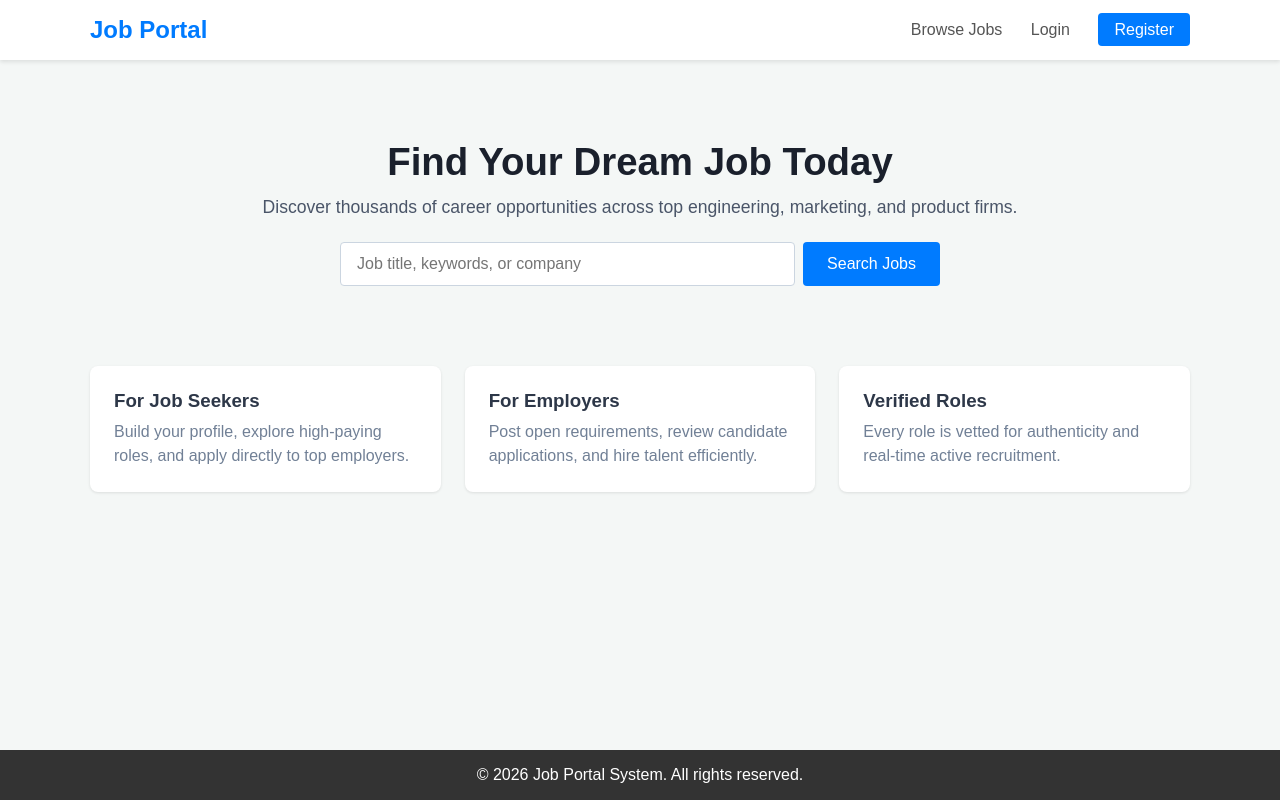
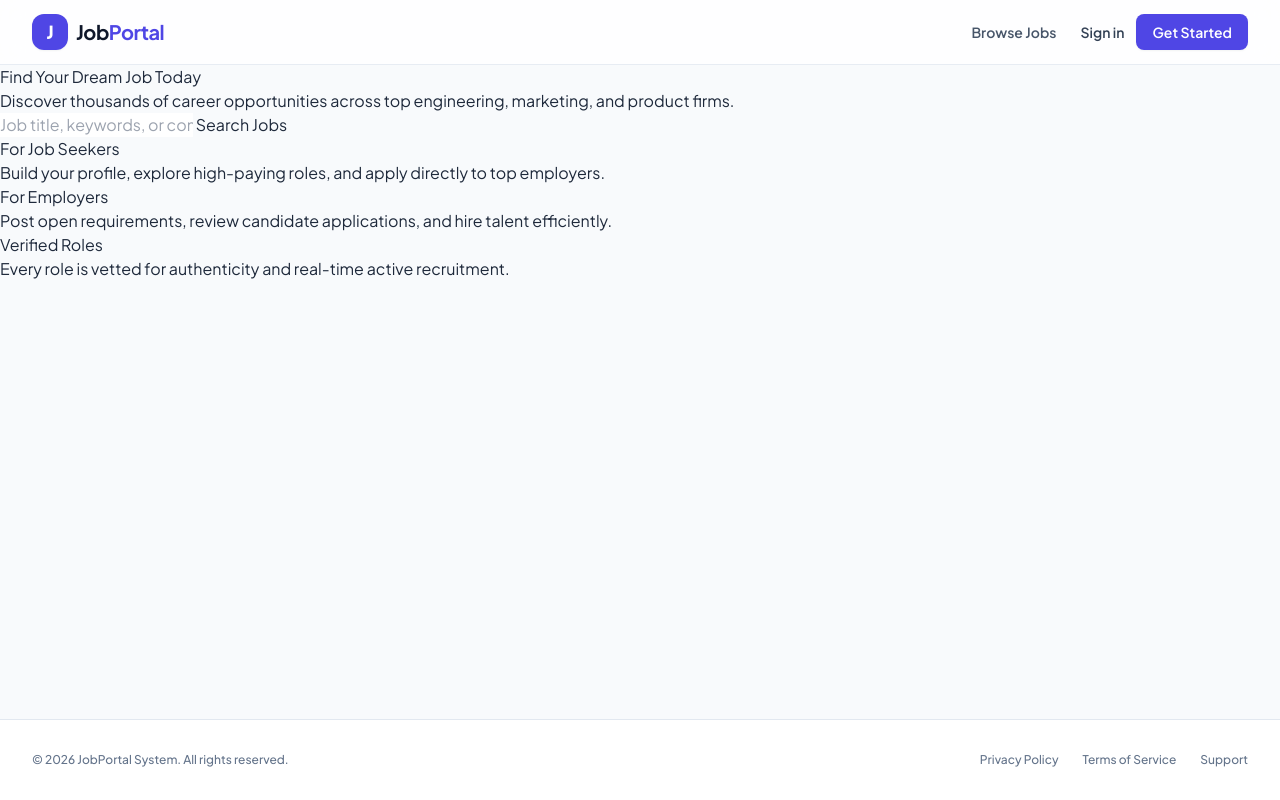
Before and after one commit to PANKAJGIT-15/JOB-PORTAL, a PHP site: page /job-portal/ in a window 1280 px wide. Run offline with PHP 8.4, Linux system fonts and the light colour scheme; some libraries are stand-ins or nearby versions.

Commit message:
feat: setup Plus Jakarta Sans typography and modern theme tokens

```diff
--- a/views/layouts/footer.php
+++ b/views/layouts/footer.php
@@ -1,8 +1,13 @@
-</main>
-<footer class="footer">
-    <div class="container footer-container">
-        <p>&copy; <?= date('Y') ?> Job Portal System. All rights reserved.</p>
-    </div>
-</footer>
+    </main>
+    <footer class="bg-white border-t border-slate-200 py-8 mt-12">
+        <div class="max-w-7xl mx-auto px-4 sm:px-6 lg:px-8 flex flex-col sm:flex-row items-center justify-between gap-4 text-xs font-medium text-slate-500">
+            <p>© 2026 JobPortal System. All rights reserved.</p>
+            <div class="flex gap-6">
+                <a href="#" class="hover:text-slate-800 transition">Privacy Policy</a>
+                <a href="#" class="hover:text-slate-800 transition">Terms of Service</a>
+                <a href="#" class="hover:text-slate-800 transition">Support</a>
+            </div>
+        </div>
+    </footer>
 </body>
 </html>
--- a/views/layouts/header.php
+++ b/views/layouts/header.php
@@ -1,34 +1,79 @@
 <?php
-require_once dirname(__DIR__, 2) . '/helpers/session.php';
-$appName = $appName ?? 'Job Portal';
-$user = currentUser();
+if (session_status() === PHP_SESSION_NONE) {
+    session_start();
+}
+$isLoggedIn = isset($_SESSION['user_id']);
+$userRole   = $_SESSION['role'] ?? null;
+$userName   = $_SESSION['name'] ?? 'User';
 ?>
 <!DOCTYPE html>
-<html lang="en">
+<html lang="en" class="h-full bg-slate-50">
 <head>
     <meta charset="UTF-8">
     <meta name="viewport" content="width=device-width, initial-scale=1.0">
-    <title><?= htmlspecialchars($pageTitle ?? $appName) ?></title>
-    <link rel="stylesheet" href="/job-portal/public/css/style.css">
+    <title><?= $pageTitle ?? 'JobPortal - Find Your Career' ?></title>
+
+    <!-- Google Fonts: Plus Jakarta Sans -->
+    <link rel="preconnect" href="https://fonts.googleapis.com">
+    <link rel="preconnect" href="https://fonts.gstatic.com" crossorigin>
+    <link href="https://fonts.googleapis.com/css2?family=Plus+Jakarta+Sans:wght@400;500;600;700;800&display=swap" rel="stylesheet">
+
+    <!-- Tailwind CSS CDN -->
+    <script src="https://cdn.tailwindcss.com"></script>
+    <script>
+        tailwind.config = {
+            theme: {
+                extend: {
+                    fontFamily: {
+                        sans: ['"Plus Jakarta Sans"', 'sans-serif'],
+                    },
+                    colors: {
+                        brand: {
+                            50: '#eef2ff',
+                            100: '#e0e7ff',
+                            500: '#6366f1',
+                            600: '#4f46e5',
+                            700: '#4338ca',
+                        }
+                    }
+                }
+            }
+        }
+    </script>
 </head>
-<body>
-<header class="navbar">
-    <div class="container nav-container">
-        <a href="/job-portal/public/" class="logo"><?= htmlspecialchars($appName) ?></a>
-        <nav class="nav-links">
-            <a href="/job-portal/public/jobs.php">Browse Jobs</a>
-            <?php if (isLoggedIn()): ?>
-                <a href="/job-portal/public/my-applications.php">Applications</a>
-                <?php if ($user['role'] === 'employer' || $user['role'] === 'admin'): ?>
-                    <a href="/job-portal/public/post-job.php">Post a Job</a>
+<body class="min-h-full flex flex-col font-sans text-slate-800 antialiased selection:bg-brand-500 selection:text-white">
+    <header class="sticky top-0 z-50 bg-white/80 backdrop-blur-md border-b border-slate-200/80">
+        <div class="max-w-7xl mx-auto px-4 sm:px-6 lg:px-8 h-16 flex items-center justify-between">
+            <a href="index.php" class="flex items-center gap-2 group">
+                <div class="w-9 h-9 rounded-xl bg-brand-600 flex items-center justify-center text-white font-extrabold text-lg shadow-sm group-hover:scale-105 transition">
+                    J
+                </div>
+                <span class="text-xl font-bold tracking-tight text-slate-900">Job<span class="text-brand-600">Portal</span></span>
+            </a>
+
+            <nav class="flex items-center gap-6">
+                <a href="jobs.php" class="text-sm font-semibold text-slate-600 hover:text-brand-600 transition">Browse Jobs</a>
+
+                <?php if ($isLoggedIn): ?>
+                    <a href="applications.php" class="text-sm font-semibold text-slate-600 hover:text-brand-600 transition">Applications</a>
+                    <div class="flex items-center gap-3 pl-4 border-l border-slate-200">
+                        <div class="text-right hidden sm:block">
+                            <p class="text-xs font-bold text-slate-900"><?= htmlspecialchars($userName) ?></p>
+                            <span class="text-[10px] uppercase tracking-wider font-semibold px-2 py-0.5 rounded-full bg-slate-100 text-slate-600">
+                                <?= htmlspecialchars(str_replace('_', ' ', $userRole)) ?>
+                            </span>
+                        </div>
+                        <a href="logout.php" class="text-xs font-semibold px-3 py-2 rounded-lg bg-slate-100 hover:bg-rose-50 text-slate-600 hover:text-rose-600 transition">
+                            Logout
+                        </a>
+                    </div>
+                <?php else: ?>
+                    <div class="flex items-center gap-3">
+                        <a href="login.php" class="text-sm font-semibold text-slate-700 hover:text-brand-600 transition">Sign in</a>
+                        <a href="register.php" class="text-sm font-semibold px-4 py-2 rounded-lg bg-brand-600 hover:bg-brand-700 text-white shadow-sm transition">Get Started</a>
+                    </div>
                 <?php endif; ?>
-                <span class="user-greeting">Hi, <?= htmlspecialchars($user['name'] ?? 'User') ?> (<?= htmlspecialchars($user['role'] ?? '') ?>)</span>
-                <a href="/job-portal/public/logout.php" class="btn-nav">Logout</a>
-            <?php else: ?>
-                <a href="/job-portal/public/login.php">Login</a>
-                <a href="/job-portal/public/register.php" class="btn-nav">Register</a>
-            <?php endif; ?>
-        </nav>
-    </div>
-</header>
-<main class="container main-content">
+            </nav>
+        </div>
+    </header>
+    <main class="flex-1">
```
